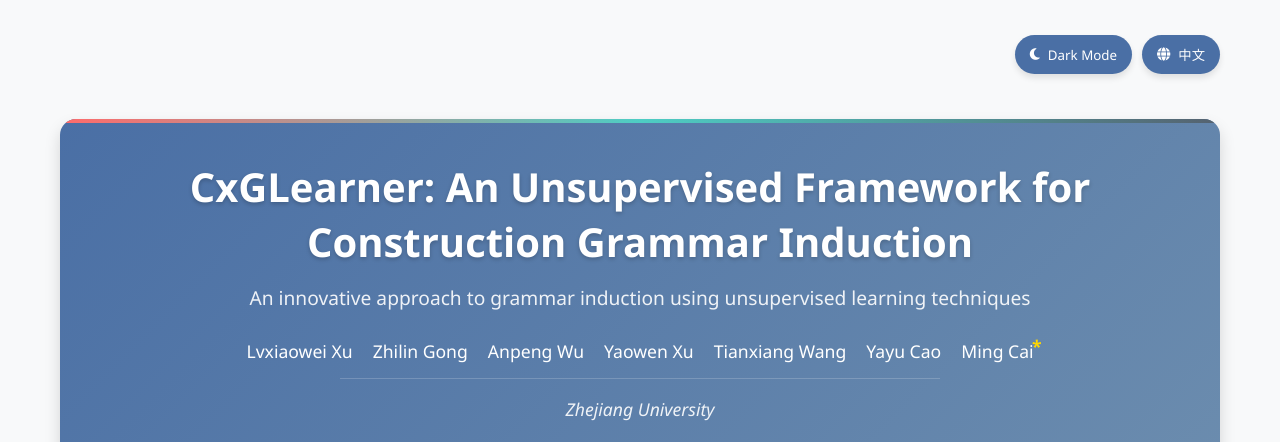
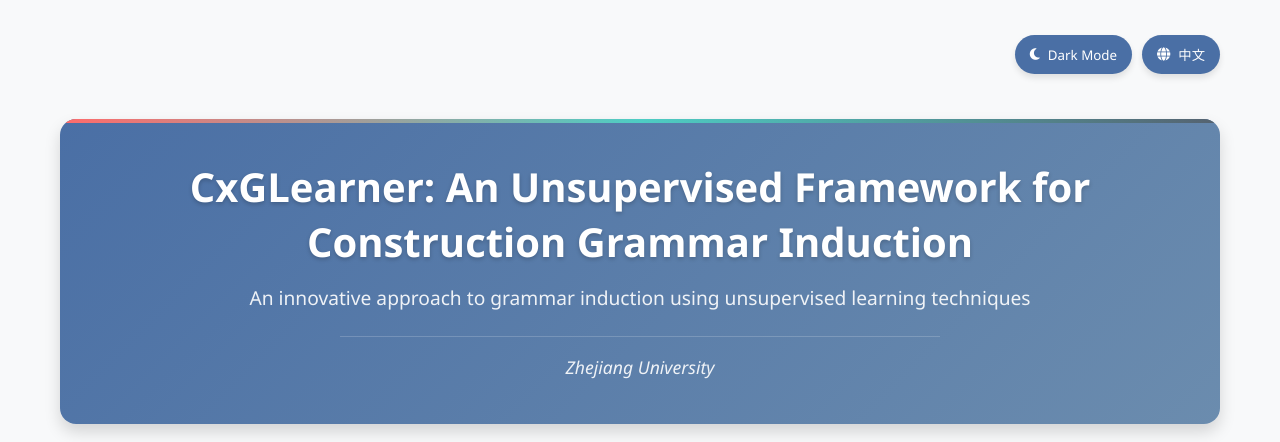
Before and after one commit to CxGrammar/CxGCenter, a plain HTML site: page index.html in a window 1280 px wide. Shown: the top 442 px of the page. Drawn offline with Linux system fonts and the light colour scheme.

Commit message:
Update index.html

```diff
--- a/index.html
+++ b/index.html
@@ -31,15 +31,6 @@
             </p>
 
             <div class="authors">
-                <div class="author-list">
-                    <div class="author" data-en="Lvxiaowei Xu" data-zh="徐吕啸威">Lvxiaowei Xu</div>
-                    <div class="author" data-en="Zhilin Gong" data-zh="龚之琳">Zhilin Gong</div>
-                    <div class="author" data-en="Anpeng Wu" data-zh="吴安鹏">Anpeng Wu</div>
-                    <div class="author" data-en="Yaowen Xu" data-zh="徐耀文">Yaowen Xu</div>
-                    <div class="author" data-en="Tianxiang Wang" data-zh="王天祥">Tianxiang Wang</div>
-                    <div class="author" data-en="Yayu Cao" data-zh="曹雅钰">Yayu Cao</div>
-                    <div class="author corresponding" data-en="Ming Cai" data-zh="蔡铭">Ming Cai</div>
-                </div>
                 <div class="institution" data-en="Zhejiang University" data-zh="浙江大学">
                     Zhejiang University
                 </div>
```
